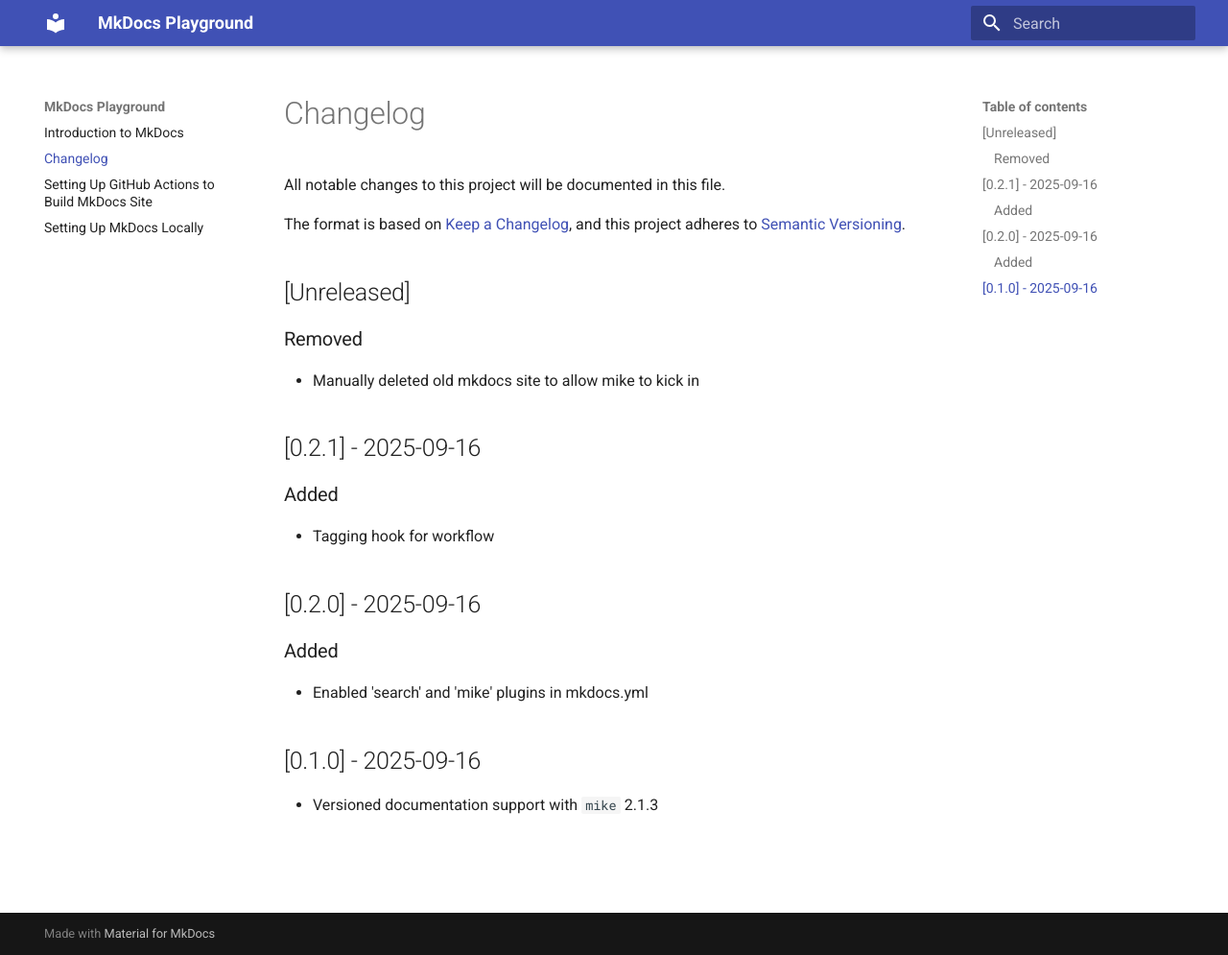
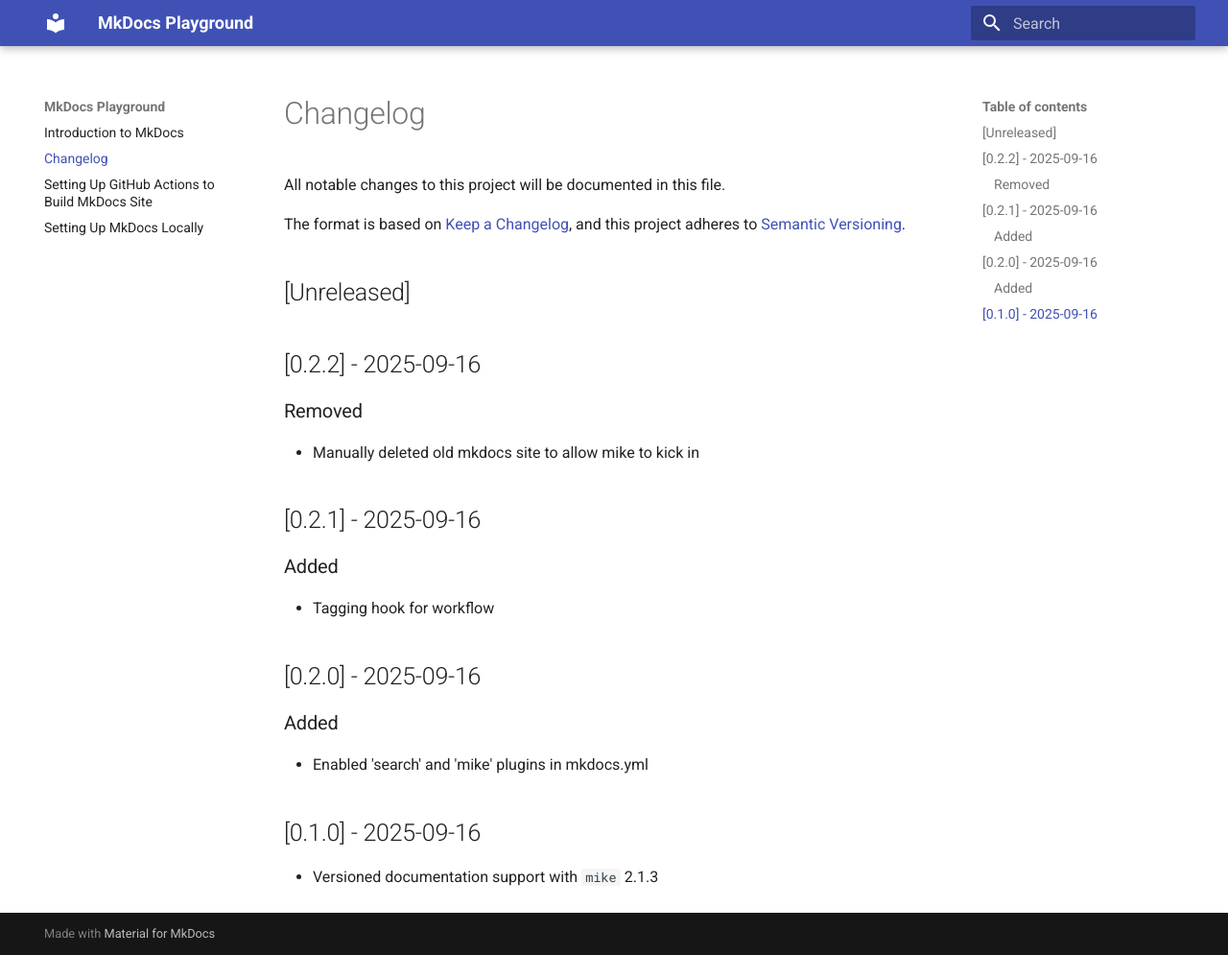
Before and after one commit to hossain-khan/mkdocs-playground, an MkDocs documentation site: the page built from docs/CHANGELOG.md, in a window 1280 px wide and 995 px high. Shown: the whole window at 96% size. Built offline with MkDocs 1.6.1 and Material for MkDocs 9.7.7, drawn with Linux system fonts in a browser that asks for light colours; the version menu is left out.

Commit message:
[UPDATE] Prepare for 0.2.2 release

```diff
--- a/docs/CHANGELOG.md
+++ b/docs/CHANGELOG.md
@@ -5,6 +5,9 @@ All notable changes to this project will be documented in this file.
 The format is based on [Keep a Changelog](https://keepachangelog.com/en/1.1.0/), and this project adheres to [Semantic Versioning](https://semver.org/spec/v2.0.0.html).
 
 ## [Unreleased]
+
+## [0.2.2] - 2025-09-16
+
 ### Removed
 - Manually deleted old mkdocs site to allow mike to kick in
 
```
